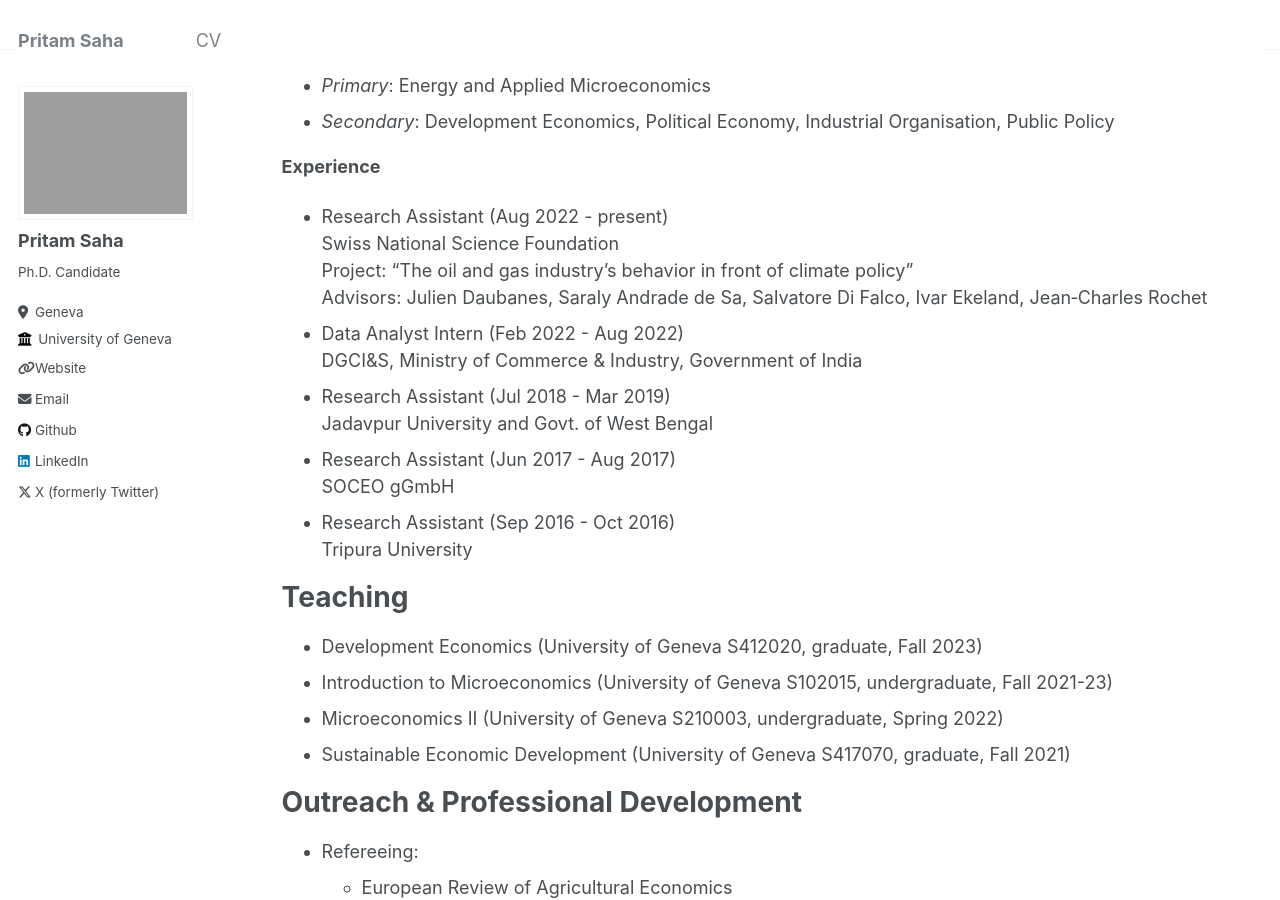
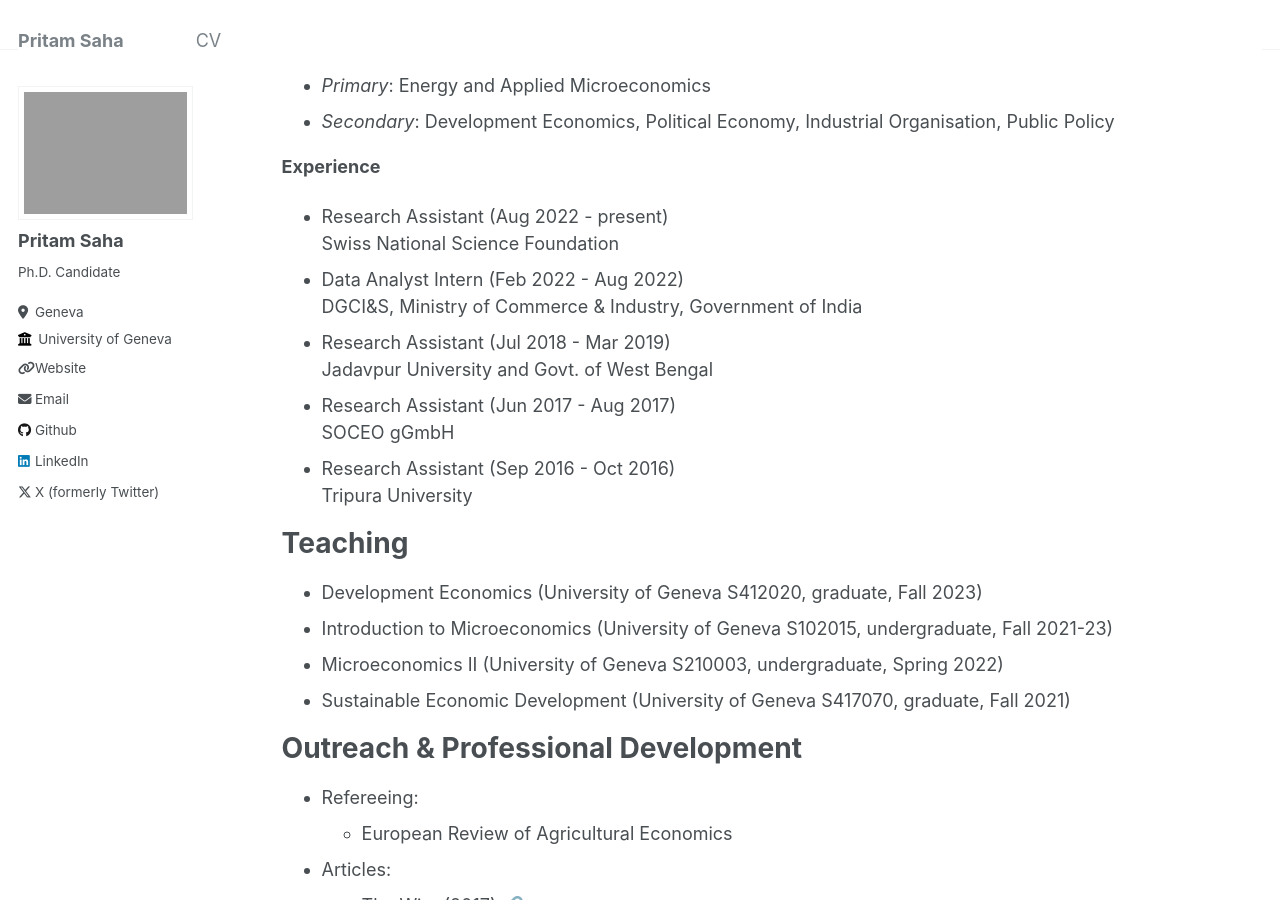
Before and after one commit to s-pritam/s-pritam.github.io, a Jekyll site: the page built from _pages/cv.md, in a window 1280 px wide and 900 px high, scrolled down 578 px. Built offline with Jekyll 4.4.1, drawn with Linux system fonts in a browser that asks for light colours.

Commit message:
Update cv.md

```diff
--- a/_pages/cv.md
+++ b/_pages/cv.md
@@ -30,9 +30,7 @@ Research
 
 **Experience**
 * Research Assistant (Aug 2022 - present)\
-  Swiss National Science Foundation\
-  Project: “The oil and gas industry’s behavior in front of climate policy”\
-  Advisors: Julien Daubanes, Saraly Andrade de Sa, Salvatore Di Falco, Ivar Ekeland, Jean‑Charles Rochet
+  Swiss National Science Foundation
 * Data Analyst Intern (Feb 2022 - Aug 2022)\
   DGCI&S, Ministry of Commerce & Industry, Government of India
 * Research Assistant (Jul 2018 - Mar 2019)\
```
